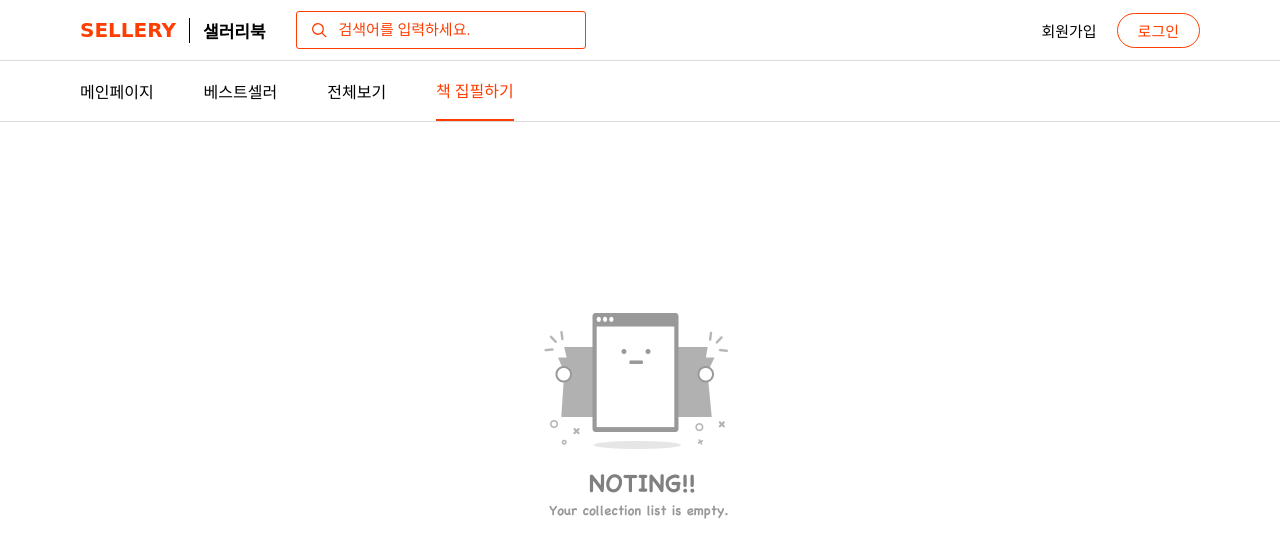
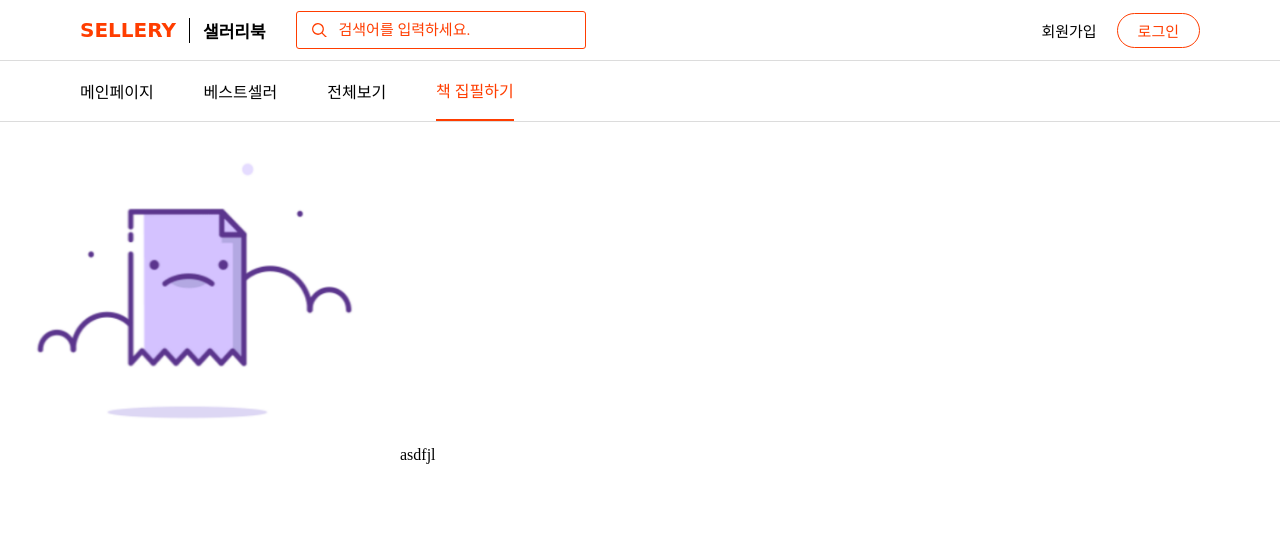
Before and after one commit to jidole02/sellery-book, a Next.js app in the folder next-js/: page /write in a window 1280 px wide. Before the commit this address had no page. Shown: the top 558 px of the page. Built offline with nearby package versions, Linux system fonts and the light colour scheme; a web font is replaced by a local one.

Commit message:
[UPDATE]

```diff
--- /dev/null
+++ b/next-js/pages/write/index.tsx
@@ -0,0 +1,12 @@
+import * as S from "./styles";
+import Image from "next/image";
+import notBook from "/public/notbook.png";
+
+export default function WritePage() {
+  return (
+    <>
+      <Image src={notBook} width="400px" height="330px" />
+      asdfjl
+    </>
+  );
+}
--- /dev/null
+++ b/next-js/pages/write/styles.ts
@@ -0,0 +1 @@
+import styled from '@emotion/styled'
--- a/next-js/src/components/header/index.tsx
+++ b/next-js/src/components/header/index.tsx
@@ -9,7 +9,7 @@ toast.configure({ autoClose: 2000 });
 
 export default function Header() {
   const router = useRouter();
-  const [name, setName] = useState<string>("");
+  const [name, setName] = useState<string>();
   const [toggle, setToggle] = useState<boolean>(false);
   const logout = (): void => {
     auth
```
Also changed, not shown: next-js/pages/404.tsx (+8 -8 lines), next-js/public/notbook.PNG (added).
